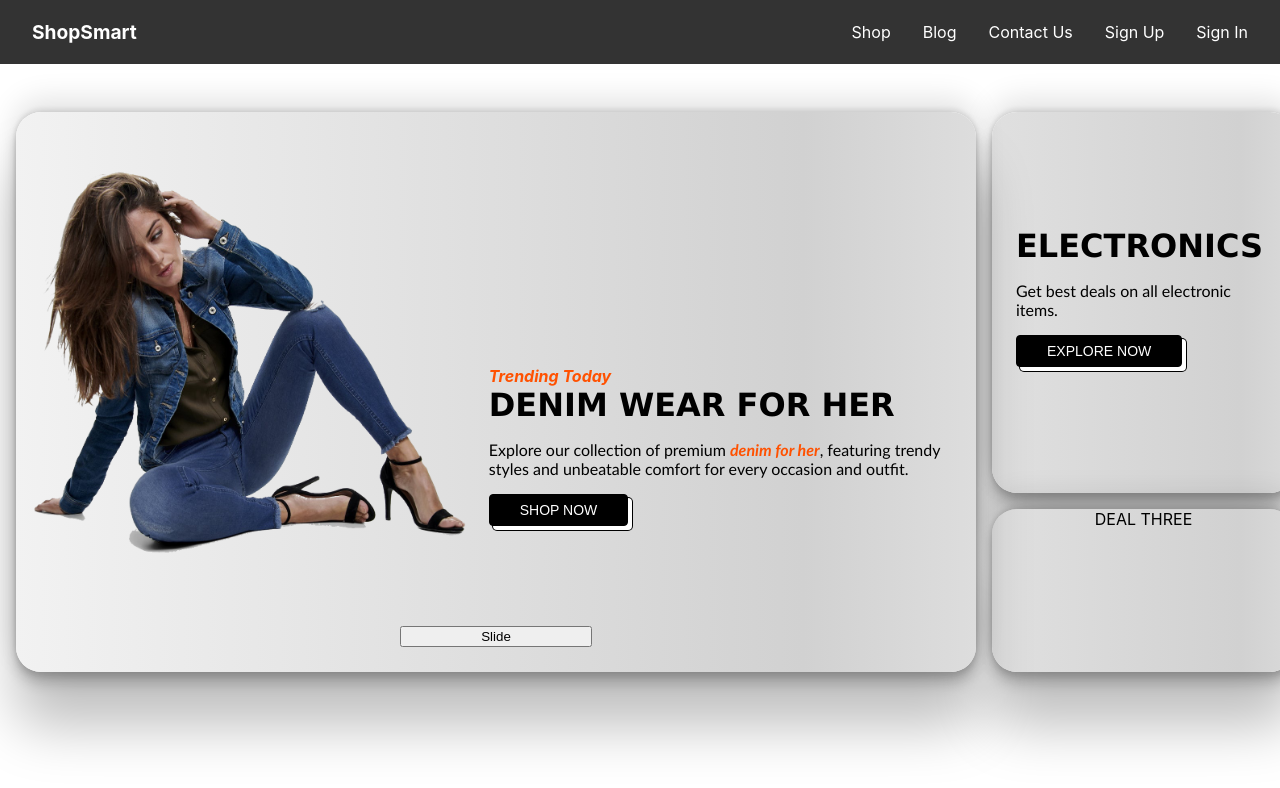
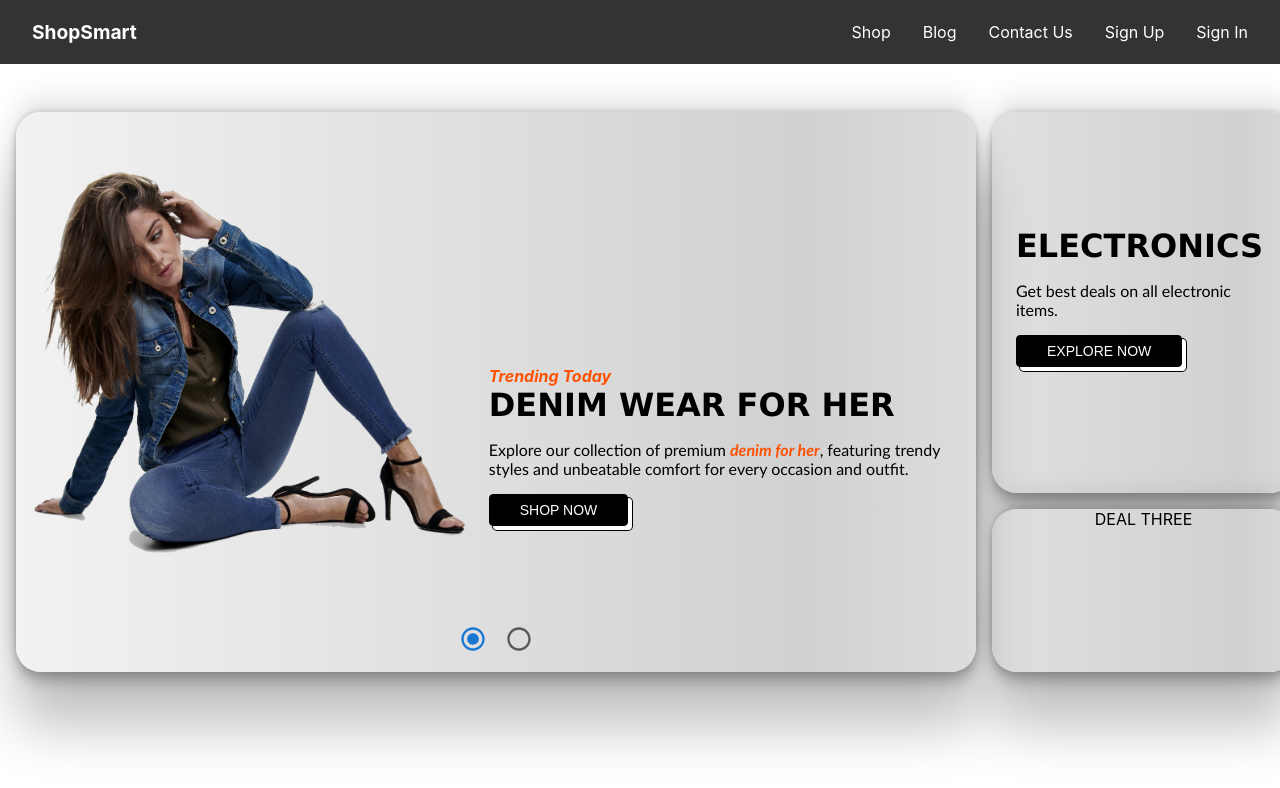
Before and after one commit to praneet30debnath/ShopSmart, a React (Create React App) app: page / in a window 1280 px wide. Shown: the top 788 px of the page. Built offline with nearby package versions, Linux system fonts and the light colour scheme.

Commit message:
caraousel changes

```diff
--- a/src/Components/HomepageComponents/SliderComponents/CaraouselComponents/Box.css
+++ b/src/Components/HomepageComponents/SliderComponents/CaraouselComponents/Box.css
@@ -35,6 +35,7 @@
 .buttonOuter {
     display: flex;
     width: 50%;
+    justify-content: center;
 }
 
 .buttonInner {
--- a/src/Components/HomepageComponents/SliderComponents/CaraouselComponents/Caraousel.js
+++ b/src/Components/HomepageComponents/SliderComponents/CaraouselComponents/Caraousel.js
@@ -2,9 +2,41 @@ import React, { useState } from "react";
 import BoxOne from "./BoxOne";
 import BoxTwo from "./BoxTwo";
 import './Box.css';
+import Radio from '@mui/material/Radio';
 
 const Carousel = () => {
     const [slide, setSlide] = useState(false);
+
+    const [selectedValue1, setSelectedValue1] = React.useState('c');
+    const [selectedValue2, setSelectedValue2] = React.useState('a');
+
+    const handleChange1 = (event) => {
+        setSelectedValue1(event.target.value);
+        setSelectedValue2('a');
+        handleSlide();
+    };
+
+    const handleChange2 = (event) => {
+        setSelectedValue2(event.target.value);
+        setSelectedValue1('a');
+        handleSlide();
+    };
+
+    const controlProps1 = (item) => ({
+        checked: selectedValue1 === item,
+        onChange: handleChange1,
+        value: item,
+        name: 'size-radio-button-demo',
+        inputProps: { 'aria-label': item },
+    });
+
+    const controlProps2 = (item) => ({
+        checked: selectedValue2 === item,
+        onChange: handleChange2,
+        value: item,
+        name: 'size-radio-button-demo',
+        inputProps: { 'aria-label': item },
+    });
 
     const handleSlide = () => {
         setSlide(!slide);
@@ -19,9 +51,22 @@ const Carousel = () => {
                 </div>
             </div>
             <div className="buttonOuter">
-                <div className="buttonInner">
-                    <button className="button" onClick={handleSlide}>Slide</button>
-                </div>
+                    <Radio
+                        {...controlProps1('c')}
+                        sx={{
+                            '& .MuiSvgIcon-root': {
+                                fontSize: 28,
+                            },
+                        }}
+                    />
+                    <Radio
+                        {...controlProps2('c')}
+                        sx={{
+                            '& .MuiSvgIcon-root': {
+                                fontSize: 28,
+                            },
+                        }}
+                    />
             </div>
         </div>
     );
```
